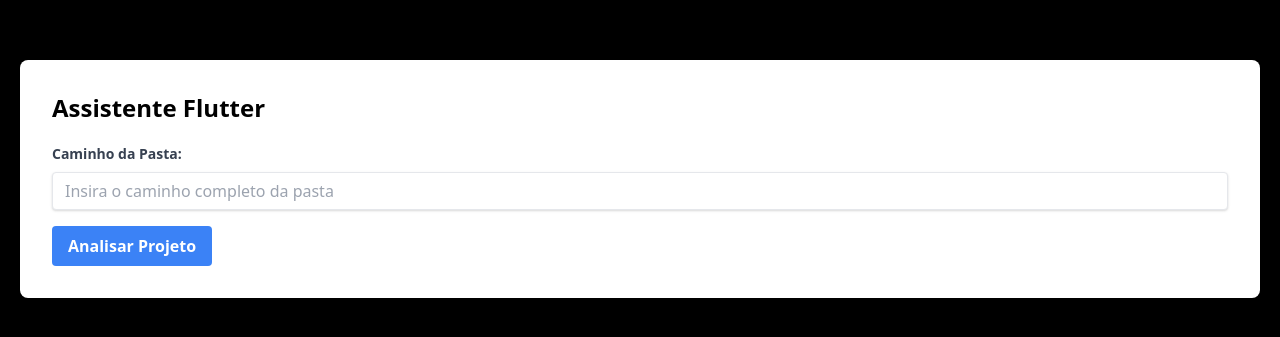
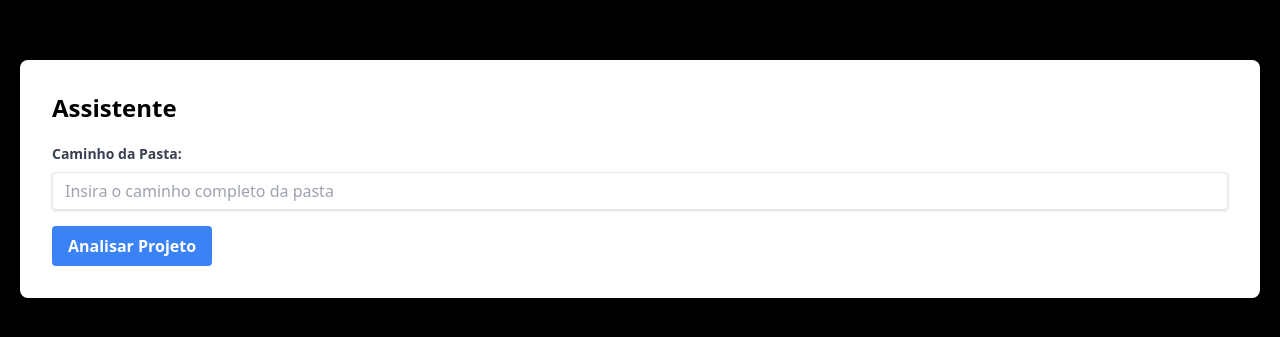
Before and after one commit to jrrodrigo421/my_assistant, a Flask app: page / in a window 1280 px wide. Shown: the top 337 px of the page. Run offline with Flask 3, Linux system fonts and the light colour scheme.

Commit message:
feat: change title

```diff
--- a/templates/index.html
+++ b/templates/index.html
@@ -3,7 +3,7 @@
   <head>
     <meta charset="UTF-8" />
     <meta name="viewport" content="width=device-width, initial-scale=1.0" />
-    <title>Assistente Flutter</title>
+    <title>Assistente</title>
     <!-- Importando Tailwind CSS diretamente via CDN -->
     <link
       href="https://cdn.jsdelivr.net/npm/tailwindcss@2.2.19/dist/tailwind.min.css"
@@ -13,7 +13,7 @@
   <body class="bg-black font-sans leading-normal tracking-normal">
     <div class="container mx-auto mt-10 p-5">
       <div class="bg-white p-8 rounded-lg shadow-lg">
-        <h1 class="text-2xl font-bold mb-5">Assistente Flutter</h1>
+        <h1 class="text-2xl font-bold mb-5">Assistente</h1>
 
         <form action="/" method="post">
           <div class="mb-4">
```
